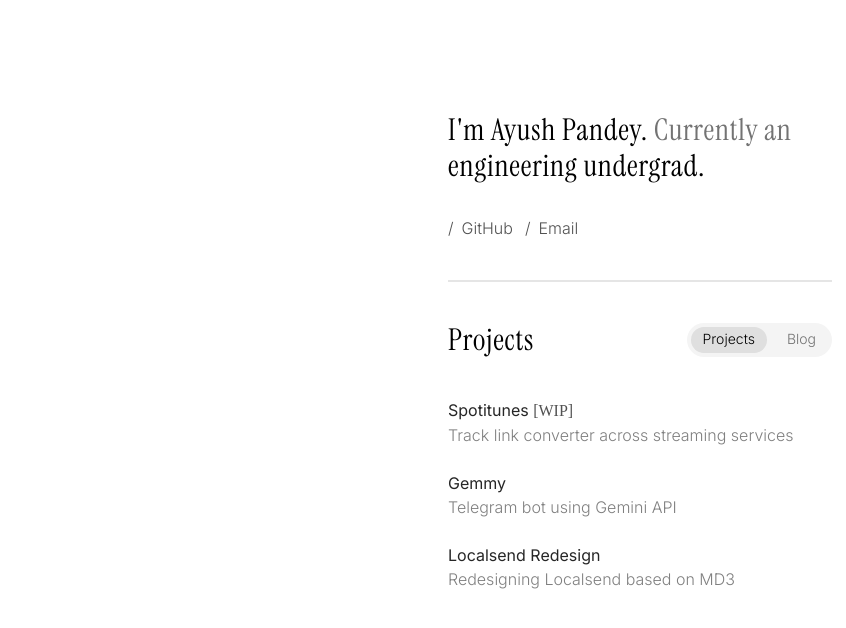
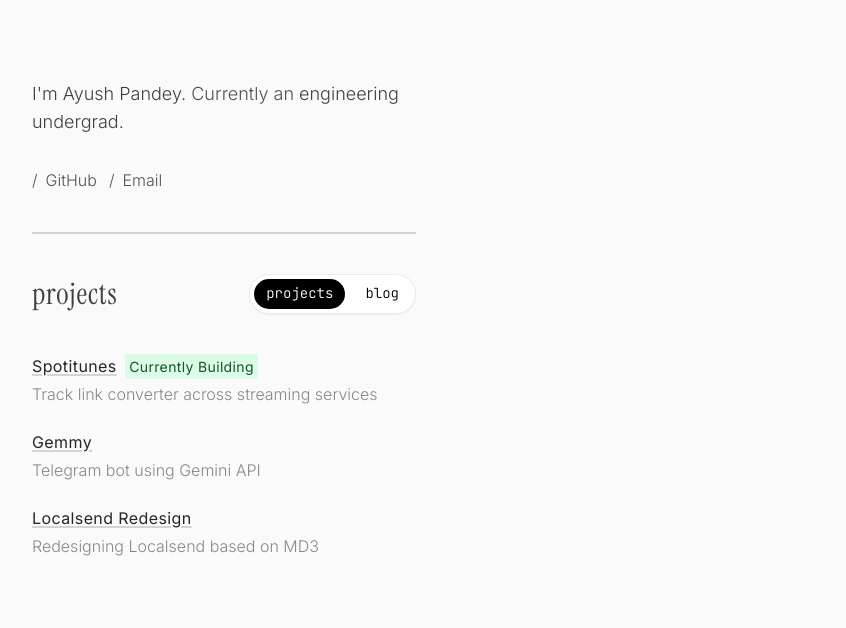
Before and after one commit to electr1fy0/me, a plain HTML site: page index.html in a window 1280 px wide. Shown: the whole page, without its empty margins (0-846 px from the left). Drawn offline with Linux system fonts and the light colour scheme; a web font is replaced by a local one.

Commit message:
minor redesign

```diff
--- a/index.html
+++ b/index.html
@@ -8,44 +8,43 @@
     <title>Ayush Pandey</title>
     <link rel="stylesheet" href="output.css">
     <link href="https://api.fontshare.com/v2/css?f[]=satoshi@300,400,500,700&display=swap" rel="stylesheet">
-    <link rel="preconnect" href="https://fonts.googleapis.com">
-    <link rel="preconnect" href="https://fonts.gstatic.com" crossorigin>
-    <link
-        href="https://fonts.googleapis.com/css2?family=Instrument+Serif:ital@0;1&family=Inter:wght@100..900&family=Square+Peg&display=swap"
-        rel="stylesheet">
+<link rel="preconnect" href="https://fonts.googleapis.com">
+<link rel="preconnect" href="https://fonts.gstatic.com" crossorigin>
+<link href="https://fonts.googleapis.com/css2?family=Instrument+Serif:ital@0;1&family=Inter:ital,opsz,wght@0,14..32,100..900;1,14..32,100..900&family=JetBrains+Mono:ital,wght@0,100..800;1,100..800&display=swap" rel="stylesheet">
         <link rel="icon" type="image/png" href="images/icon.png">
 </head>
 
 
 <body
-    class="font-inter sm:mx-auto max-w-96 dark:bg-[#0F0F0F] dark:text-neutral-100 mx-8 selection:bg-neutral-400 decoration-red-500">
-    <div class="my-28">
-        <h1 class="text-3xl font-instrument tracking-wide">I'm Ayush Pandey. <span class="text-neutral-500">Currently an
+    class="font-inter max-w-96 bg-[#fafafa] text-neutral-700 mx-8  selection:bg-neutral-400 decoration-red-500">
+    <div class="my-20">
+        <h1 class="text-lg font-light">I'm Ayush Pandey. <span class="text-neutral-600">Currently an
             </span>engineering undergrad.</h1>
         <div class="mt-8 flex gap-3 dark:text-neutral-400 text-neutral-600 font-light">
             <div><a class="flex items-center gap-2  " href="https://github.com/electr1fy0" target="_blank"
-                    rel="noopener noreferrer">/ <span
+                    rel="noopener noreferrer">/<span
                         class="hover:underline hover:underline-offset-4 decoration-neutral-400 dark:decoration-neutral-600">GitHub</span>
                 </a>
             </div>
             <div><a class="flex items-center gap-2  " href="mailto:thisisayushpandey@gmail.com" target="_blank"
-                    rel="noopener noreferrer">/ <span
+                    rel="noopener noreferrer ">/<span
                         class="hover:underline hover:underline-offset-4 decoration-neutral-400 dark:decoration-neutral-600">Email</span>
                 </a>
             </div>
         </div>
-        <hr class="dark:border-neutral-800 border-neutral-200 border-[0.5px] my-10">
+        <hr class="dark:border-neutral-800 border-neutral-300 border-[0.5px] my-10">
+
         <!-- Tabbed Section -->
-        <div class="flex justify-between items-center mt-10">
+        <div class="flex justify-between items-center mt-10 ">
             <!-- Dynamic Title (Will change based on tab selection) -->
-            <h1 id="tabText" class="font-instrument text-3xl tracking-wide">Projects</h1>
+            <h1 id="tabText" class="font-instrument text-3xl tracking-wide">projects</h1>
 
             <!-- Navigation Tabs -->
-            <div class="flex items-center  dark:bg-[#272727] bg-[#f4f4f4] rounded-full text-sm font-light ">
+            <div class="flex items-center shadow-sm bg-white border-[#EBEBEB] border  rounded-full text-sm font-light font-jetbrains text-">
                 <button id="projectsTab"
-                    class="tab-btn  dark:text-white py-0.5  px-3 border-b-2 border-transparent bg-[#dfdfdf] dark:bg-[#393939] m-1  dark:focus:border-neutral-100 rounded-full ">Projects</button>
+                    class="tab-btn  py-1  px-3 border-b-2 border-transparent bg-black  m-1 text-white   rounded-full ">projects</button>
                 <button id="blogTab"
-                    class="tab-btn  text-neutral-500  py-0.5 px-3 border-b-2 border-transparent m-1  dark:focus:border-neutral-100 rounded-full">Blog</button>
+                    class="tab-btn  text-black   py-1 px-3 border-b-2 border-transparent m-1 rounded-full">blog</button>
             </div>
         </div>
 
@@ -55,28 +54,28 @@
                 <li>
                     <a href="https://github.com/electr1fy0/spotitunes" target="_blank">
                         <p
-                            class="dark:text-neutral-300 text-neutral-800 hover:underline hover:underline-offset-4  decoration-neutral-400 dark:decoration-neutral-600">
-                            Spotitunes <span class="dark:text-neutral-400 text-neutral-600 font-satoshi">[WIP]</span>
+                            class=" text-neutral-800  "><span class="underline decoration-neutral-300 decoration-2 tracking-wide underline-offset-2">Spotitunes</span>
+                             <span class="dark:text-neutral-400 text-sm  p-1 font-inter tracking-wide bg-[#DCFCE7] rounded-sm text-[#14532D] ml-1">Currently Building</span>
                         </p>
                     </a>
-                    <p class="dark:text-neutral-600 text-[#808080] font-light ">Track link converter across streaming
+                    <p class="dark:text-neutral-600 text-[#888888] font-light mt-1">Track link converter across streaming
                         services</p>
                 </li>
                 <li>
                     <a href="https://thisisayush.vercel.app/projects/gpt-bot.html">
                         <p
-                            class="dark:text-neutral-300 text-neutral-800 hover:underline hover:underline-offset-4 decoration-neutral-400 dark:decoration-neutral-600">
-                            Gemmy</p>
+                            class="text-neutral-800"><span class="underline decoration-neutral-300 decoration-2 tracking-wide underline-offset-2">Gemmy</span>
+                            </p>
                     </a>
-                    <p class="dark:text-neutral-600 text-[#808080] font-light">Telegram bot using Gemini API</p>
+                    <p class="dark:text-neutral-600 text-[#888888] font-light mt-1">Telegram bot using Gemini API</p>
                 </li>
                 <li>
                     <a href="https://thisisayush.vercel.app/projects/localsend-redesign.html">
                         <p
-                            class="dark:text-neutral-300 text-neutral-800 hover:underline hover:underline-offset-4 decoration-neutral-400 dark:decoration-neutral-600">
-                            Localsend Redesign</p>
+                            class="text-neutral-800"><span class="underline decoration-neutral-300 decoration-2 tracking-wide underline-offset-2">Localsend Redesign</span>
+                            </p>
                     </a>
-                    <p class="dark:text-neutral-600 text-[#808080] font-light">Redesigning Localsend based on MD3</p>
+                    <p class="dark:text-neutral-600 text-[#888888] font-light mt-1">Redesigning Localsend based on MD3</p>
                 </li>
             </ul>
         </div>
--- a/index.js
+++ b/index.js
@@ -12,14 +12,14 @@ projectsTab.addEventListener('click', function () {
     blogContent.classList.add('hidden');
 
     // Update tab title
-    tabText.textContent = "Projects";
+    tabText.textContent = "projects";
 
     // Update tab styles for active/inactive state
-    projectsTab.classList.add('dark:text-white', 'dark:bg-[#393939]', 'bg-[#dfdfdf]');
-    projectsTab.classList.remove('text-neutral-500');
+    projectsTab.classList.add('text-white', 'bg-black');
+    projectsTab.classList.remove('text-black');
 
-    blogTab.classList.remove('dark:text-white', 'dark:bg-[#393939]', 'bg-[#dfdfdf]');
-    blogTab.classList.add('text-neutral-500');
+    blogTab.classList.remove('text-white', 'bg-black');
+    blogTab.classList.add('text-black');
 });
 
 // Event listener for Blog tab
@@ -29,12 +29,12 @@ blogTab.addEventListener('click', function () {
     projectsContent.classList.add('hidden');
 
     // Update tab title
-    tabText.textContent = "Blog";
+    tabText.textContent = "blog";
 
     // Update tab styles for active/inactive state
-    blogTab.classList.add('dark:text-white', 'dark:bg-[#393939]', 'bg-[#dfdfdf]');
-    blogTab.classList.remove('text-neutral-500');
+    blogTab.classList.add('text-white', 'bg-black');
+    blogTab.classList.remove('text-black');
 
-    projectsTab.classList.remove('dark:text-white', 'dark:bg-[#393939]', 'bg-[#dfdfdf]');
-    projectsTab.classList.add('text-neutral-500');
+    projectsTab.classList.remove('text-white', 'bg-black');
+    projectsTab.classList.add('text-black');
 });
```
Also changed, not shown: output.css.
